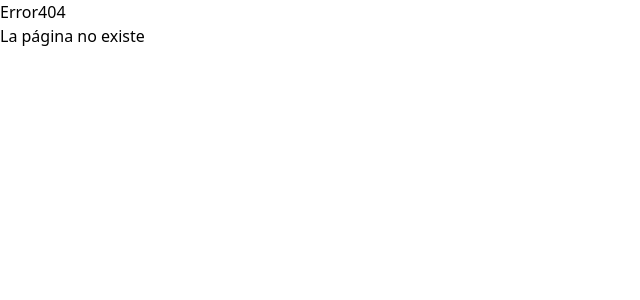
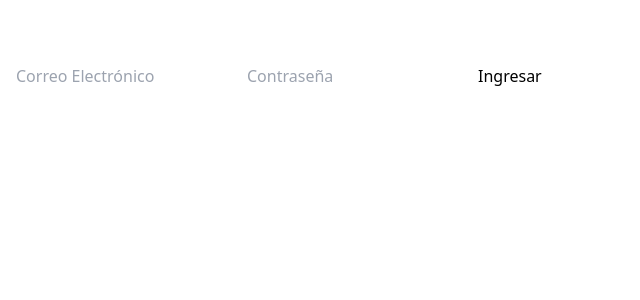
Before and after one commit to Torremolinos/eCommersReact, a React (Vite) app: page /login in a window 1280 px wide. Shown: the top 300 px of the page, without its empty margins (0-640 px from the left). Built offline with nearby package versions, Linux system fonts and the light colour scheme; no server answers.

Commit message:
Api llamadas

```diff
--- a/package.json
+++ b/package.json
@@ -10,6 +10,7 @@
     "preview": "vite preview"
   },
   "dependencies": {
+    "axios": "^1.6.7",
     "react": "^18.2.0",
     "react-dom": "^18.2.0",
     "react-router-dom": "^6.22.2"
--- /dev/null
+++ b/src/components/pages/Login.jsx
@@ -0,0 +1,29 @@
+import axios from "axios";
+import { API_URL } from "../../constants/env";
+
+const Login = () => {
+
+    const handleSubmit =(e) => {
+        e.preventDefault();
+        const data = {
+            email: e.target.email.value,
+            password: e.target.password.value
+        }
+        axios.post(`${API_URL}/public/login`, data)
+        .then(response => localStorage.setItem('tokenCommerce', response.data.data.token)
+        .catch(error => console.log(error))
+        )
+    }
+
+  return (
+    <div className="pt-16 max-w-256 m-auto">
+      <form onSubmit={handleSubmit}>
+        <input type="email" name="email" placeholder="Correo Electrónico"/>
+        <input type="password" name="password" placeholder="Contraseña"/>
+        <button type="submit">Ingresar</button>
+      </form>
+    </div>
+  );
+};
+
+export default Login;
```
Also changed, not shown: src/router/Router.jsx (+6 -1 lines), 1 other file (tests, documents, lock files or other folders).
